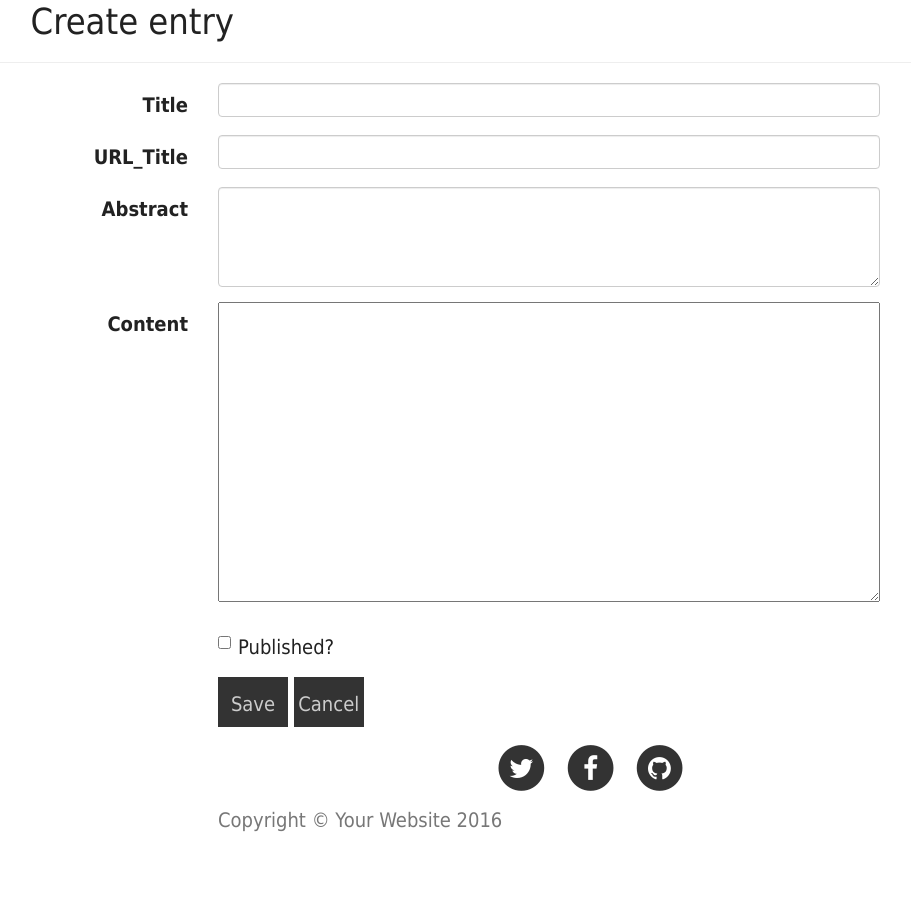
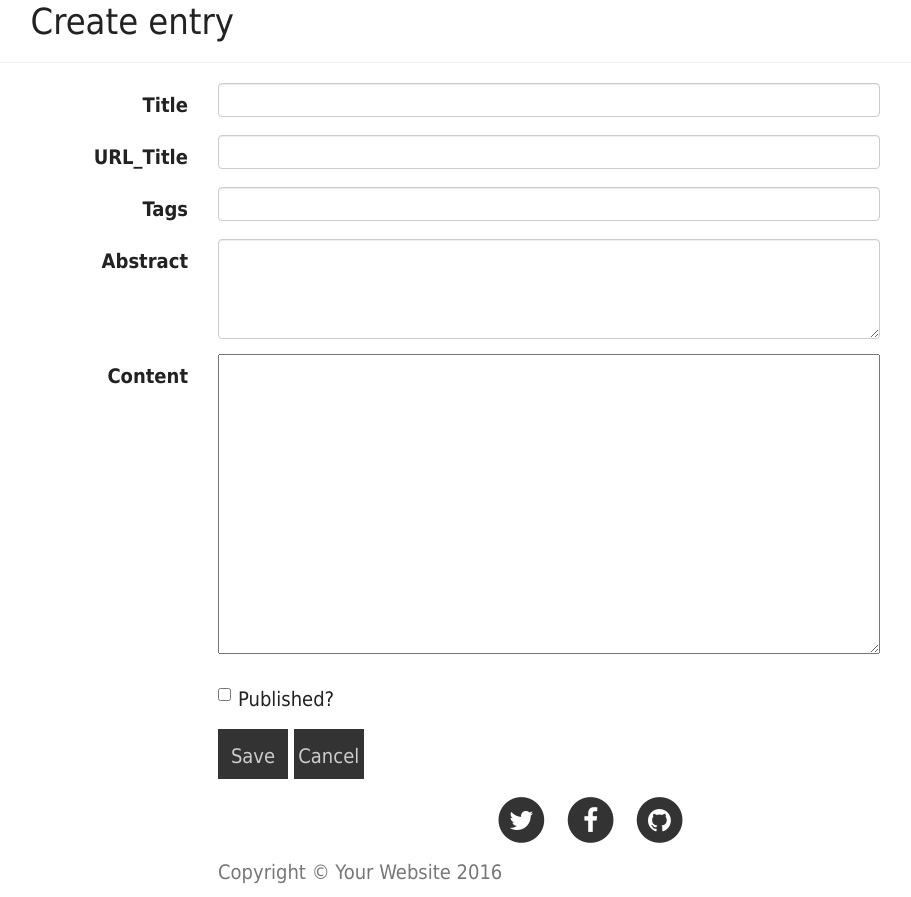
Before and after one commit to fusae/micro_blog, a Flask app: page /create in a window 1280 px wide. Shown: the part 150-1047 px from the top of the page, without its empty margins (47-958 px from the left). Before the commit the page ends 982 px from the top, so only its background shows below. Run offline with Flask 2, Linux system fonts and the light colour scheme; the visitor is signed in with stand-in values (Sample User, id 1); some libraries are stand-ins or nearby versions.

Commit message:
post management and tags show up in the html page

```diff
--- a/app/forms.py
+++ b/app/forms.py
@@ -15,5 +15,6 @@ class LoginForm(Form):
 class BlogForm(Form):
     title = StringField('title', validators=[DataRequired('Title can not be empty')])
     url_title = StringField('url_title', validators=[DataRequired('URL_Title can not be empty')])
+    tags = StringField('tags')
     abstract = TextAreaField('abstract')
     content = TextAreaField('content', validators=[DataRequired('Content could not be empty')])
--- a/app/models.py
+++ b/app/models.py
@@ -37,10 +37,11 @@ class User:
         return user
 
 class Post:
-    def __init__(self, title, url_title, abstract, content):
+    def __init__(self, title, url_title, tags, abstract, content):
 
         self.title = title
         self.url_title = url_title
+        self.tags = tags
         self.abstract = abstract
         self.content = content
         self.created_at = datetime.now().strftime('%Y/%m/%d %H:%M:%S')
@@ -50,6 +51,7 @@ class Post:
         post = {
                 'title': self.title,
                 'url_title': self.url_title,
+                'tags': self.tags,
                 'abstract': self.abstract,
                 'content': self.content,
                 'created_at': self.created_at,
--- a/app/static/css/blog.css
+++ b/app/static/css/blog.css
@@ -39,7 +39,7 @@ body{
     padding: 0;
 }
 
-.post-preview a{
+.post-heading a{
     text-decoration: none;
 }
 
@@ -47,22 +47,21 @@ body{
     font-size: 42px;
 }
 
-.post-heading div.meta{
+.post-heading p.post-meta{
     text-align: right;
+    border-top: 1px #ccc solid;
+    border-bottom: 1px #ccc solid;
 }
 
-.post-heading hr{
-    border-top: 1px #333 solid;
+.post-abstract{
+    font-size: 20px;
 }
 
 footer a{
     color: #333;
 }
 
-#edit_blog{
-    text-align: right;
-}
-#edit_blog a{
+.edit_blog a{
     text-decoration: none;
 }
 
--- a/app/static/css/manage_blog.css
+++ b/app/static/css/manage_blog.css
@@ -1,5 +1,6 @@
 #title,
 #url_title,
+#tags,
 #abstract,
 #content{
     width: 70%;
--- a/app/templates/base.html
+++ b/app/templates/base.html
@@ -75,6 +75,7 @@
             <li><a href="{{ url_for('signup') }}">Sign up</a></li>
             <li role="separator" class="divider"></li>
             <li><a href="{{ url_for('logout') }}">Log out</a></li>
+            <li><a href="{{ url_for('manage_post') }}">Manage Post</a></li>
           </ul>
         </li>
       </ul>
--- a/app/templates/manage_blog.html
+++ b/app/templates/manage_blog.html
@@ -31,9 +31,20 @@
               <label for="url_title" class="col-sm-2 control-label">URL_Title</label>
               <div class="col-sm-10">
                 {% if post %}
-                <input class="form-control" id="url_title" name="url_title" type="text" value="{{ post['url_title'] }}">
+                <input class="form-control" id="url_title" name="url_title" type="text" value="{{ post['url_title'] }}" readonly="readonly">
                 {% else %}
                 <input class="form-control" id="url_title" name="url_title" type="text"/>
+                {% endif %}
+              </div>
+            </div>
+
+            <div class="form-group">
+              <label for="tags" class="col-sm-2 control-label">Tags</label>
+              <div class="col-sm-10">
+                {% if post %}
+                <input class="form-control" id="tags" name="tags" type="text" value="{{ post['tags'] }}">
+                {% else %}
+                <input class="form-control" id="tags" name="tags" type="text"/>
                 {% endif %}
               </div>
             </div>
--- a/app/views.py
+++ b/app/views.py
@@ -26,7 +26,7 @@ def login_required(fn):
 def index():
 
     page = 1 if not request.args.get('page') else int(request.args.get('page'))
-    per_page = 1
+    per_page = 5
 
     total = db[postCollection].count()
     pagination = Pagination(page, per_page, total, postCollection)
@@ -36,6 +36,12 @@ def index():
                            title='Home',
                            posts=posts,
                            pagination=pagination)
+
+@app.route('/blog/tags/<tag>')
+def show_tag(tag):
+    per_page = 5;
+    page = 1;
+    pass
 
 @app.before_request
 def before_request():
@@ -109,7 +115,8 @@ def create_blog():
     # handle post data
     if form.validate_on_submit():
         url_title = form.url_title.data.replace(' ', '-')
-        post = Post(form.title.data, url_title, form.abstract.data, form.content.data)
+        tags = [each.strip() for each in (form.tags.data).split(',')]
+        post = Post(form.title.data, url_title, tags, form.abstract.data, form.content.data)
         flash('post created successfully')
         post = post.toDict
         db[postCollection].insert(post)
@@ -126,20 +133,27 @@ def show_blog(url_title):
     return render_template('post.html', post=post, logged_in=logged_in)
 
 
+@app.route('/edit/<url_title>', methods=['GET', 'POST'])
 @login_required
-@app.route('/edit/<url_title>', methods=['GET', 'POST'])
 def edit_blog(url_title):
     form = BlogForm()
     post = db[postCollection].find_one({'url_title': url_title})
 
     if request.method == 'GET':
+        tags = post['tags']
+        tags = str(tags) # str
+        tags = tags[1:len(tags)-1] #remove '[' and ']'
+        tags = tags.replace("'",'') # remove "'"
+        post['tags'] = tags
         return render_template('manage_blog.html', post=post, action='edit_blog')
 
     #if form.validate_on_submit():
     if request.method == 'POST':
+        tags = [each.strip() for each in (form.tags.data).split(',')]
         edit_post = Post(
                     request.form.get('title'),
                     request.form.get('url_title'),
+                    tags,
                     request.form.get('abstract'),
                     request.form.get('content')
                 )
@@ -149,3 +163,24 @@ def edit_blog(url_title):
         return redirect(url_for('show_blog', url_title=edit_post['url_title']))
 
     return abort(400)
+
+@app.route('/manage/post')
+@app.route('/manage/post/delete/<url_title>')
+@login_required
+def manage_post(url_title=None):
+    rule = request.url_rule
+    if 'delete' in rule.rule:
+        db[postCollection].delete_one({'url_title': url_title})
+        return redirect(url_for('manage_post'))
+    else:
+
+        page = 1 if not request.args.get('page') else int(request.args.get('page'))
+        per_page = 10
+
+        total = db[postCollection].count()
+        pagination = Pagination(page, per_page, total, postCollection)
+        posts = pagination.getPage()
+
+        return render_template("manage_post.html",
+                               posts=posts,
+                               pagination=pagination)
```
Also changed, not shown: app/templates/index.html (+13 -5 lines), app/templates/manage_post.html (added, +44 -0 lines), app/templates/post.html (+14 -6 lines), app/static/js/blog.js (line endings or trailing spaces).
